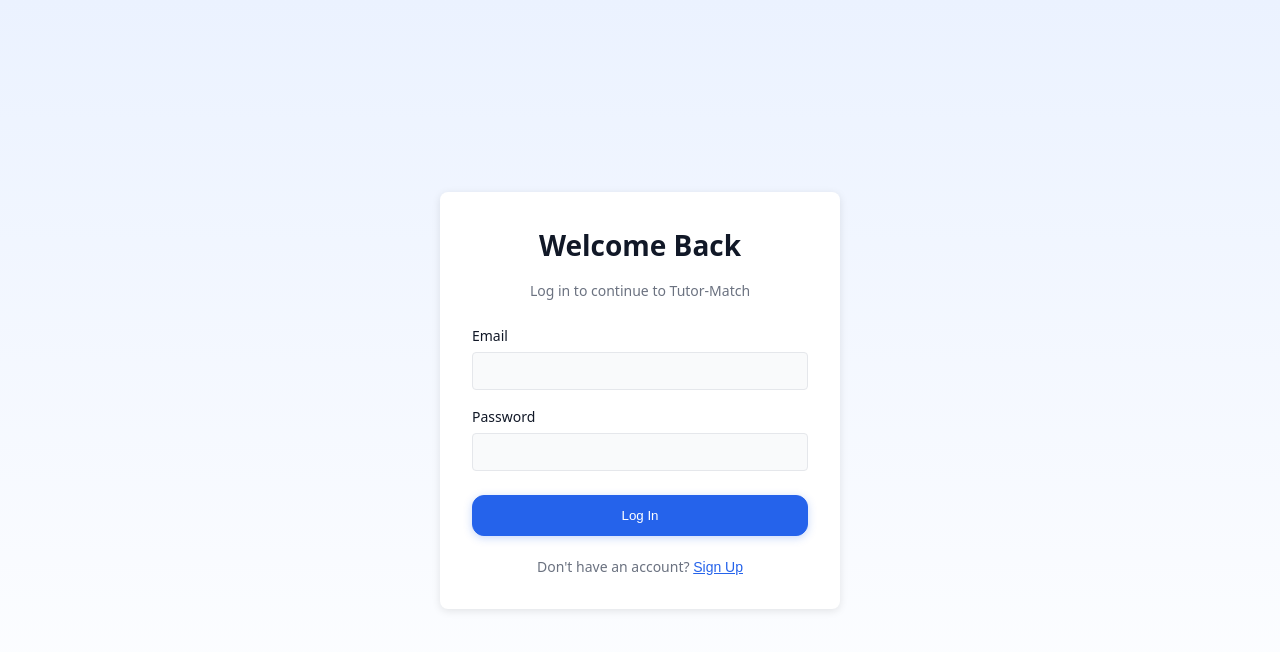
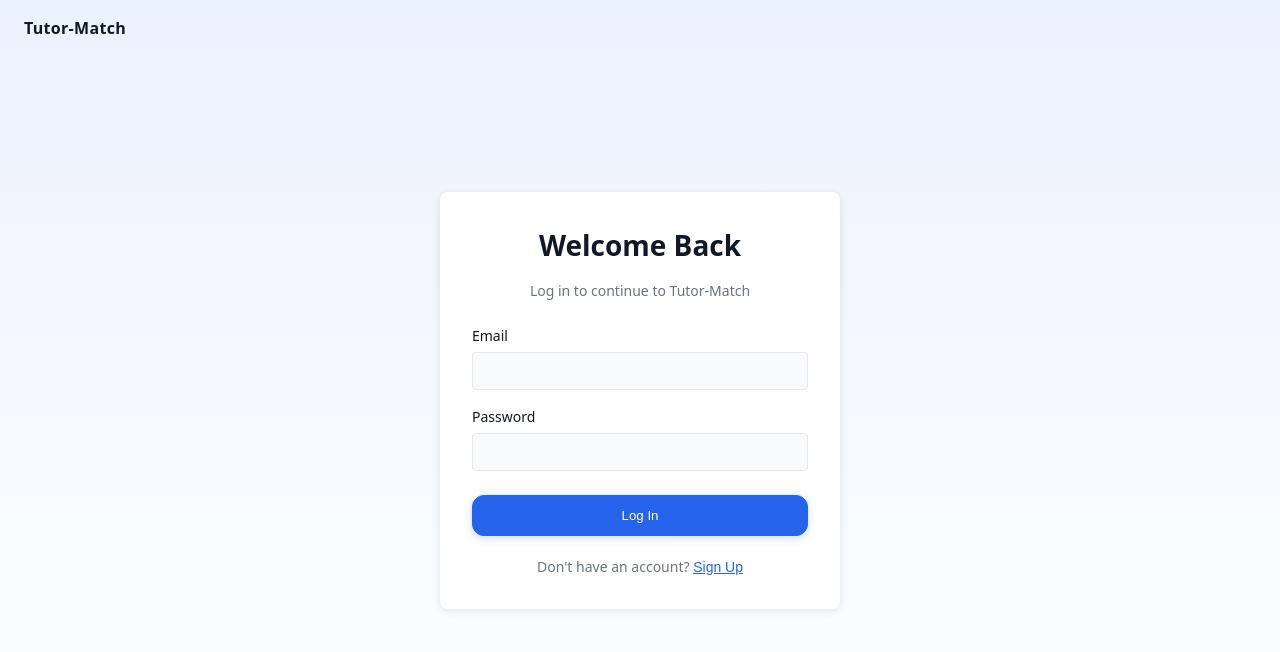
Before and after one commit to sheff2/tutor-match, a React (Vite) app in the folder client/: page /login in a window 1280 px wide. Shown: the top 652 px of the page. Built offline with nearby package versions, Linux system fonts and the light colour scheme.

Commit message:
Login: add header brand link to home

```diff
--- a/client/src/pages/Login.jsx
+++ b/client/src/pages/Login.jsx
@@ -1,4 +1,5 @@
 import { useState } from 'react';
+import { Link } from 'react-router-dom';
 
 export default function Login() {
   const [isLogin, setIsLogin] = useState(true);
@@ -23,6 +24,12 @@ export default function Login() {
 
   return (
     <div style={styles.page}>
+      {/* Header brand/logo to return home */}
+      <header style={styles.header}>
+        <Link to="/" style={styles.brand} aria-label="Go to home">
+          Tutor-Match
+        </Link>
+      </header>
       <div style={styles.container}>
         <div style={styles.card}>
           <h1 style={styles.title}>{isLogin ? 'Welcome Back' : 'Create Account'}</h1>
@@ -101,6 +108,17 @@ const styles = {
     background: 'linear-gradient(180deg, #EBF2FF 0%, #FFFFFF 100%)',
     padding: '24px',
   },
+  header: {
+    position: 'absolute',
+    top: 16,
+    left: 24,
+  },
+  brand: {
+    fontWeight: 700,
+    letterSpacing: 0.3,
+    color: 'var(--text)',
+    textDecoration: 'none',
+  },
   container: {
     width: '100%',
     maxWidth: '400px',
```
